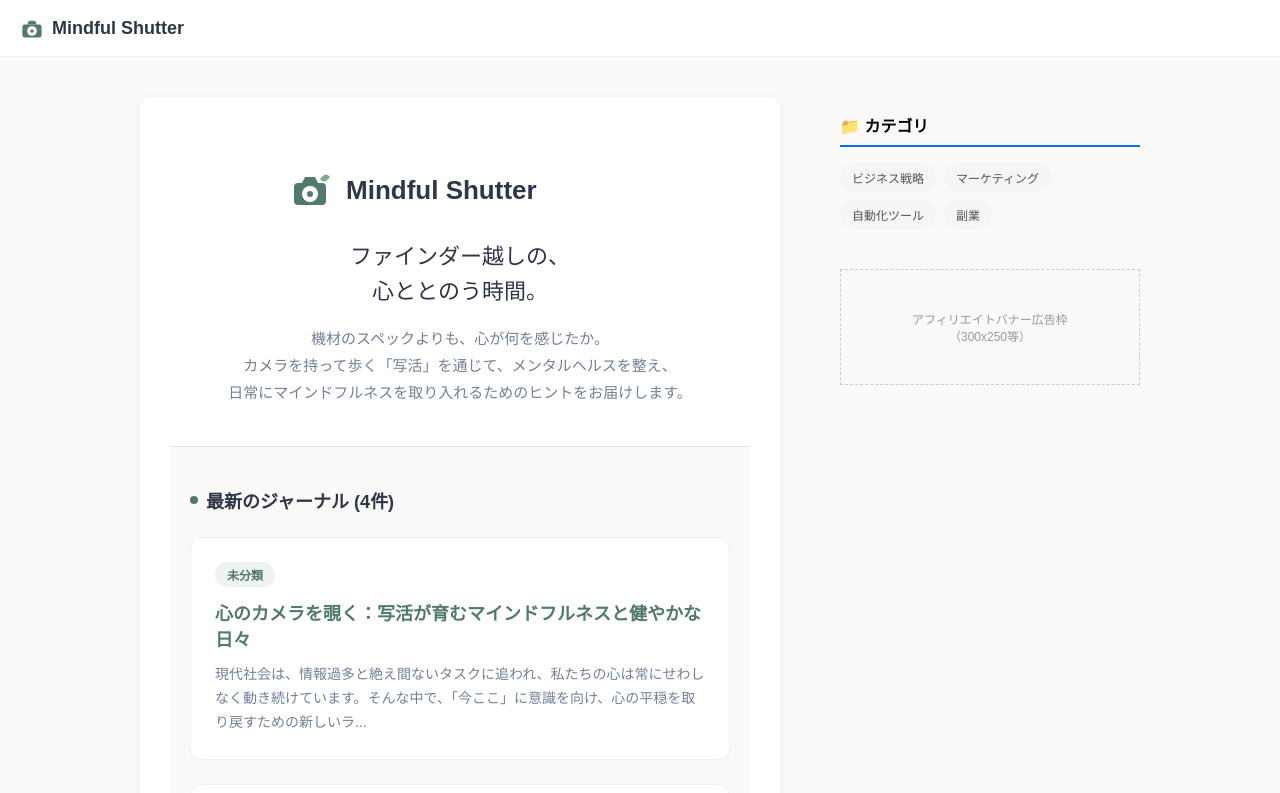
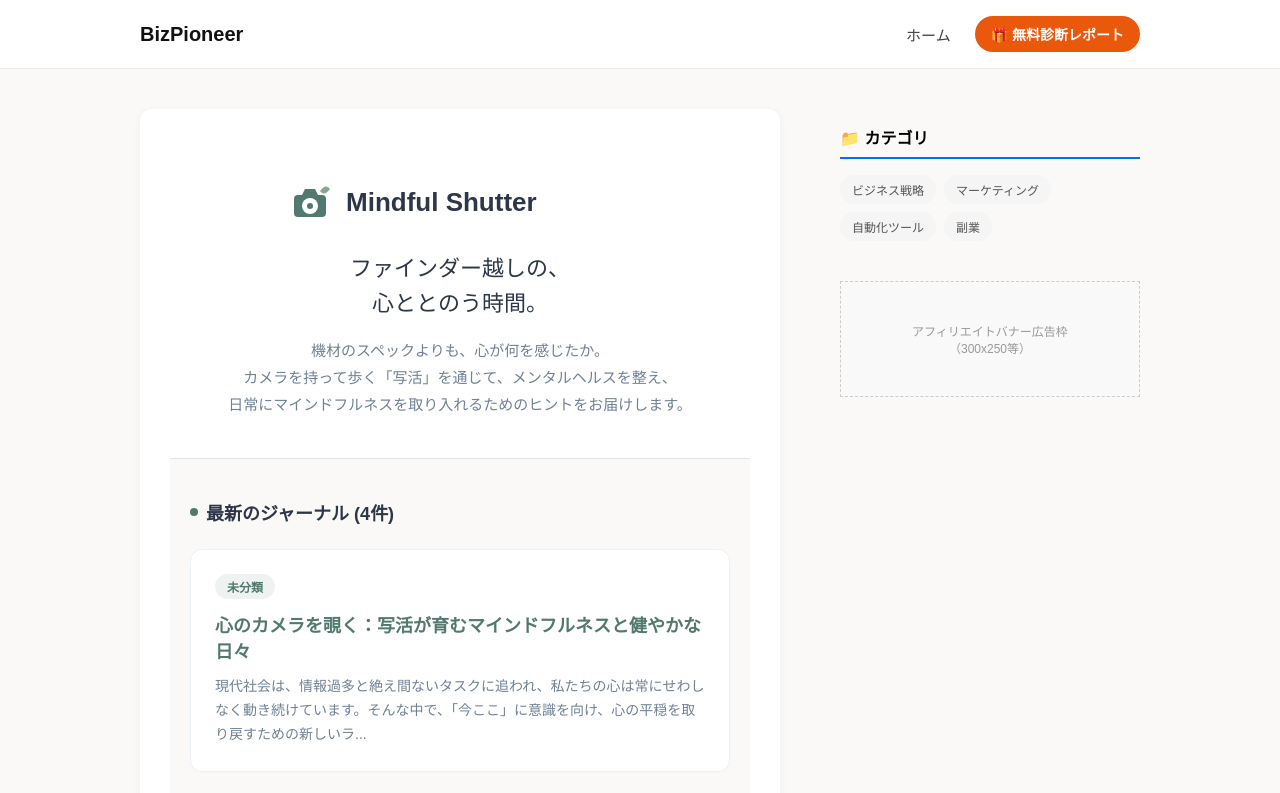
Before and after one commit to shotaro0222/photo, a Next.js app: page / in a window 1280 px wide. Shown: the top 793 px of the page. Built offline with nearby package versions, Linux system fonts and the light colour scheme.

Commit message:
Refactor Header component for sticky layout
Updated header component with sticky positioning and improved layout.

```diff
--- a/src/components/Header.tsx
+++ b/src/components/Header.tsx
@@ -1,21 +1,49 @@
+// src/components/Header.tsx
 import Link from 'next/link';
 
 export default function Header() {
   return (
-    <header style={{ padding: '16px 20px', borderBottom: '1px solid #edf2f7', backgroundColor: '#fff', display: 'flex', alignItems: 'center' }}>
-      <Link href="/" style={{ textDecoration: 'none', display: 'flex', alignItems: 'center', gap: '8px' }}>
-        {/* ヘッダー用の小型ロゴ (SVG) */}
-        <svg width="24" height="24" viewBox="0 0 40 40" xmlns="http://www.w3.org/2000/svg">
-          <g transform="translate(0, 2)">
-            <path d="M 12 12 L 15 6 L 25 6 L 28 12 Z" fill="#52796f" />
-            <rect x="4" y="12" width="32" height="22" rx="4" fill="#52796f" />
-            <circle cx="20" cy="23" r="8" fill="#ffffff" />
-            <circle cx="20" cy="23" r="3" fill="#52796f" />
-          </g>
-        </svg>
-        {/* ヘッダーのサイト名 */}
-        <span style={{ fontSize: '18px', fontWeight: 'bold', color: '#2d3748' }}>Mindful Shutter</span>
-      </Link>
+    <header style={{
+      backgroundColor: '#fff',
+      borderBottom: '1px solid #eaeaea',
+      padding: '16px 20px',
+      position: 'sticky',
+      top: 0,
+      zIndex: 100
+    }}>
+      <div style={{
+        maxWidth: '1000px',
+        margin: '0 auto',
+        display: 'flex',
+        justifyContent: 'space-between',
+        alignItems: 'center'
+      }}>
+        {/* 左側：サイトタイトル（※各サイト名に合わせて変更してください） */}
+        <Link href="/" style={{ fontSize: '20px', fontWeight: 'bold', color: '#111', textDecoration: 'none' }}>
+          BizPioneer {/* ←Re:Skill BlogやMindful Shutterなど、サイト名に書き換えてください */}
+        </Link>
+
+        {/* 右側：ナビゲーションメニュー */}
+        <nav style={{ display: 'flex', gap: '24px', alignItems: 'center' }}>
+          <Link href="/" style={{ color: '#444', textDecoration: 'none', fontSize: '15px' }}>
+            ホーム
+          </Link>
+
+          {/* ★追加：ハブページへのリンク（目立たせるためにボタン風に） */}
+          <Link href="/hub" style={{
+            backgroundColor: '#ea580c', /* ←各サイトのテーマカラーに合わせると綺麗です */
+            color: '#fff',
+            textDecoration: 'none',
+            fontSize: '14px',
+            fontWeight: 'bold',
+            padding: '8px 16px',
+            borderRadius: '20px',
+            transition: 'opacity 0.2s'
+          }}>
+            🎁 無料診断レポート
+          </Link>
+        </nav>
+      </div>
     </header>
   );
 }
```
